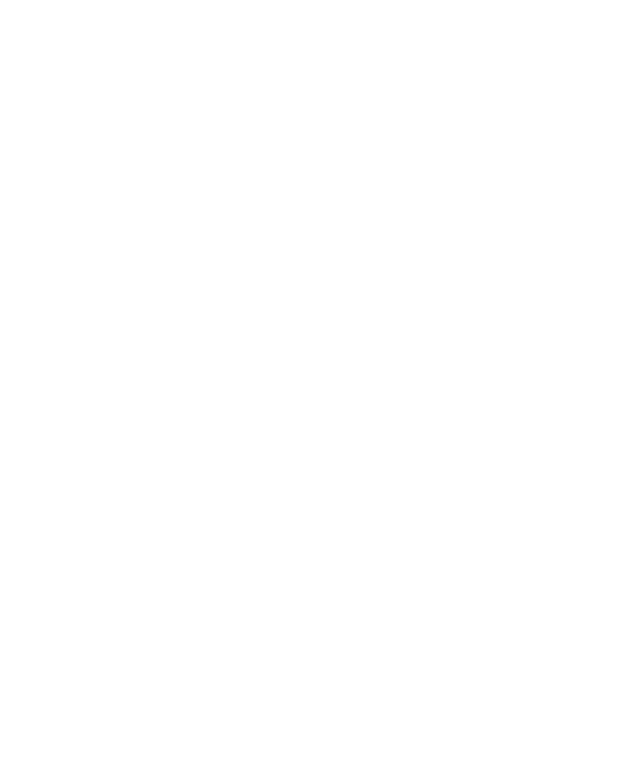
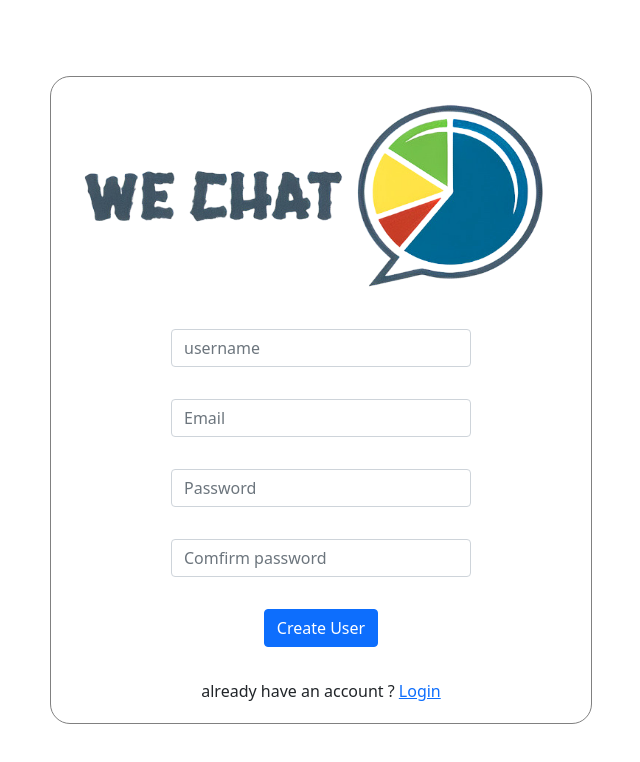
Before and after one commit to AhmadMBahattab/WeChat-web, a React (Create React App) app: page /Signup in a window 1280 px wide. Shown: the top 762 px of the page, without its empty margins (319-959 px from the left). Built offline with nearby package versions, Linux system fonts and the light colour scheme.

Commit message:
Create signup page .

```diff
--- a/package.json
+++ b/package.json
@@ -7,7 +7,9 @@
     "@testing-library/react": "^13.3.0",
     "@testing-library/user-event": "^13.5.0",
     "axios": "^0.27.2",
+    "bootstrap": "^5.1.3",
     "react": "^18.1.0",
+    "react-bootstrap": "^2.4.0",
     "react-dom": "^18.1.0",
     "react-router-dom": "^6.3.0",
     "react-scripts": "5.0.1",
--- a/src/App.js
+++ b/src/App.js
@@ -1,10 +1,18 @@
 import "./App.css";
-import { BrowserRouter } from "react-router-dom";
+import { BrowserRouter, Route, Routes } from "react-router-dom";
+import Signup from "./pages/Signup";
+import Login from "./pages/Login";
+import Chat from "./pages/Chat";
 
 function App() {
   return (
     <>
       <BrowserRouter>
+        <Routes>
+          <Route path="Signup" element={<Signup />} />
+          <Route path="Login" element={<Login />} />
+          <Route path="/" element={<Chat />} />
+        </Routes>
       </BrowserRouter>
     </>
   );
--- a/src/index.css
+++ b/src/index.css
@@ -1,13 +1,14 @@
 body {
   margin: 0;
-  font-family: -apple-system, BlinkMacSystemFont, 'Segoe UI', 'Roboto', 'Oxygen',
-    'Ubuntu', 'Cantarell', 'Fira Sans', 'Droid Sans', 'Helvetica Neue',
+  padding: 0;
+  font-family: -apple-system, BlinkMacSystemFont, "Segoe UI", "Roboto", "Oxygen",
+    "Ubuntu", "Cantarell", "Fira Sans", "Droid Sans", "Helvetica Neue",
     sans-serif;
   -webkit-font-smoothing: antialiased;
   -moz-osx-font-smoothing: grayscale;
 }
 
 code {
-  font-family: source-code-pro, Menlo, Monaco, Consolas, 'Courier New',
+  font-family: source-code-pro, Menlo, Monaco, Consolas, "Courier New",
     monospace;
 }
--- a/src/index.js
+++ b/src/index.js
@@ -2,6 +2,8 @@
 import ReactDOM from "react-dom/client";
 import "./index.css";
 import App from "./App";
+import "bootstrap/dist/css/bootstrap.min.css";
+// import "bootstrap/dist/css/"
 
 const root = ReactDOM.createRoot(document.getElementById("root"));
 root.render(
--- a/src/pages/Signup.jsx
+++ b/src/pages/Signup.jsx
@@ -1,7 +1,106 @@
 import React from "react";
+import { Link } from "react-router-dom";
+import styled from "styled-components";
+import Logo from "../assets/Wechat-logo-removebg.png";
+import "../styles/Signup.css";
+function Signup() {
+  const handleSubmit = (event) => {
+    event.preventDefault();
+    alert("form");
+  };
 
-function Signup() {
-  return <div>Signup</div>;
+  const handleChange = (event) => {
+    console.log("change handeld");
+  };
+  return (
+    <>
+      <div className="signupContainer">
+        <form
+          onSubmit={(event) => {
+            handleSubmit(event);
+          }}
+        >
+          <div className="brand">
+            <img src={Logo} alt="Website logo" />
+            <div className="singleInput">
+              <input
+                className="form-control"
+                type={"text"}
+                name="Username"
+                placeholder="username"
+                onChange={(e) => handleChange(e)}
+              />
+            </div>
+            <div className="singleInput">
+              <input
+                type={"email"}
+                className="form-control"
+                name="email"
+                placeholder="Email"
+                onChange={(e) => handleChange(e)}
+              />
+            </div>
+
+            <div className="singleInput">
+              <input
+                className="form-control"
+                type={"password"}
+                name="password"
+                placeholder="Password"
+                onChange={(e) => handleChange(e)}
+              />{" "}
+            </div>
+
+            <div className="singleInput">
+              <input
+                className="form-control"
+                type={"password"}
+                name="confirmPassword"
+                placeholder="Comfirm password"
+                onChange={(e) => handleChange(e)}
+              />
+            </div>
+
+            <button type="submit" className="btn btn-primary">
+              Create User
+            </button>
+            <span>
+              already have an account ? <Link to="/Login">Login</Link>
+            </span>
+          </div>
+        </form>
+      </div>
+    </>
+  );
 }
 
+// const FormContainer = styled.div`
+//   hight: 100vh;
+//   width: 100vw;
+//   display: flex;
+//   flex-direction: column;
+//   justify-content: center;
+//   align-items: center;
+//   gap: 1rem;
+//   background-color: white;
+//   .brand {
+//     desplay: flex;
+//     justify-content: center;
+//     align-items: center;
+//     gap: 4rem;
+//     img {
+//       hight: 10rem;
+//       width: 500px;
+//       height: 200px;
+//     }
+//     h1 {
+//       color: red;
+//     }
+//   }
+//   form {
+//     disply: flex;
+//     flex-direction: column;
+//   }
+// `;
+
 export default Signup;
--- /dev/null
+++ b/src/styles/Signup.css
@@ -0,0 +1,40 @@
+h1 {
+  color: red;
+}
+
+img {
+  height: 10rem;
+  width: 500px;
+  height: 200px;
+}
+
+.signupContainer {
+  height: 100vh;
+  /* width: 100vw; */
+  display: flex;
+  flex-direction: column;
+  justify-content: center;
+  align-items: center;
+  gap: 2rem;
+  background-color: rgb(255, 255, 255);
+}
+
+.brand {
+  padding: 20px;
+  display: flex;
+  flex-direction: column;
+  justify-content: center;
+  align-items: center;
+  gap: 2rem;
+  background-color: rgb(255, 255, 255);
+  border-radius: 20px;
+  border-width: 1px;
+  border-color: gray;
+  border-style: solid;
+  /* box-shadow: 20cm;
+  box-sizing: border-box; */
+}
+
+.singleInput {
+  width: 300px;
+}
```
Also changed, not shown: src/pages/Chat.jsx (+3 -5 lines), src/assets/Wechat-logo-removebg.png (added), 1 other file (tests, documents, lock files or other folders).
